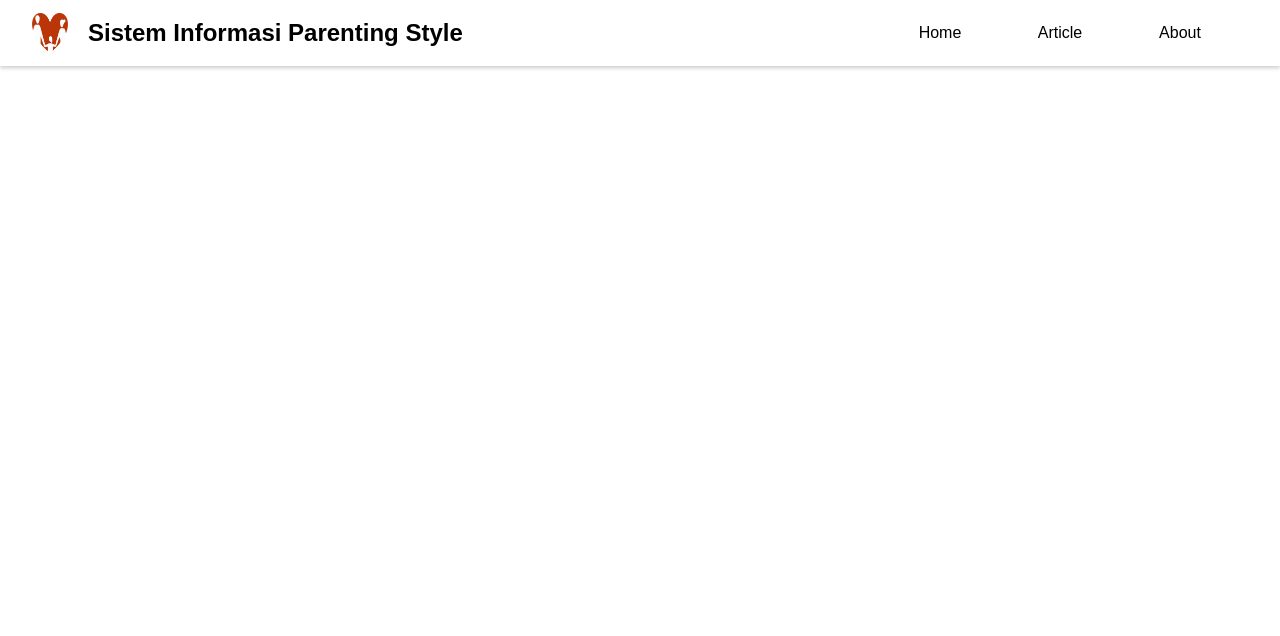
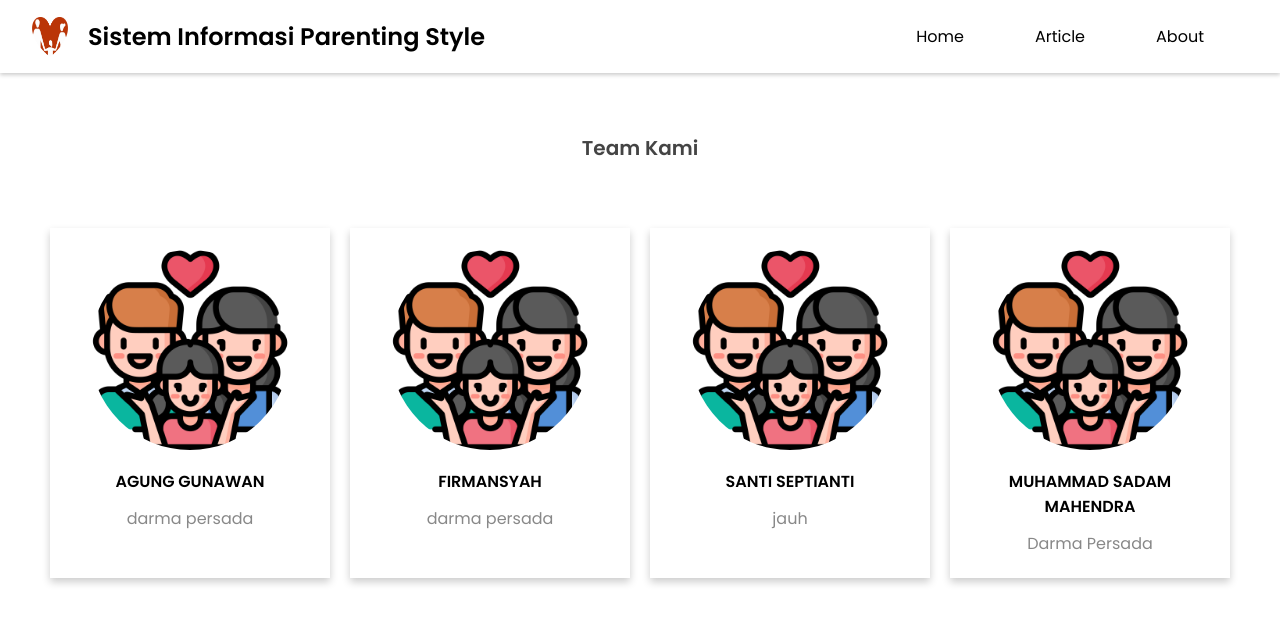
Before and after one commit to insomniagung/smileapps, a React app: page /about in a window 1280 px wide. Built offline with nearby package versions, Linux system fonts and the light colour scheme.

Commit message:
menambahkan about us

```diff
--- a/public/index.html
+++ b/public/index.html
@@ -9,6 +9,10 @@
       content="Web site created using create-react-app"
     />
     <link rel="icon" href="./icons/logolove2pub.png" />
+    <link
+      href="https://fonts.googleapis.com/css2?family=Poppins:wght@300;400;600&display=swap"
+      rel="stylesheet"
+    />
 
     <title>SmileApp</title>
   </head>
--- a/src/index.js
+++ b/src/index.js
@@ -9,6 +9,7 @@ import "./styles/style.css";
 import "./styles/homepage.css";
 import "./styles/responsive.css";
 import "./styles/articlePage.css";
+import "./styles/aboutPage.css";
 
 const root = createRoot(document.getElementById("root"));
 
--- /dev/null
+++ b/src/styles/aboutPage.css
@@ -0,0 +1,53 @@
+.about-page {
+  text-align: center;
+  /* background: #f5f5f5; */
+}
+
+.about-page__header {
+  padding-top: 50px;
+  color: #444;
+  font-size: 20px;
+  margin: auto;
+  line-height: 50px;
+}
+
+.abouts-list {
+  max-width: 1200px;
+  margin: auto;
+  padding: 45px 0;
+  display: grid;
+  justify-content: center;
+}
+
+.about-item {
+  margin: 10px;
+  padding: 22px;
+  cursor: pointer;
+  transition: 0.3s;
+  box-shadow: 0 4px 8px 0 rgb(0 0 0 / 20%);
+}
+
+.about-item:hover {
+  background: #ddd;
+}
+
+.about-item__image {
+  width: 200px;
+  height: 200px;
+  border-radius: 100%;
+}
+.about-item__name {
+  padding: 12px;
+  font-size: 16px;
+  font-weight: bold;
+  text-transform: uppercase;
+}
+
+.about-item__collage {
+  color: #888;
+}
+
+.about-item__body {
+  margin: 20px 0;
+  /* color: #4e4e4e; */
+}
--- a/src/styles/articlePage.css
+++ b/src/styles/articlePage.css
@@ -12,16 +12,26 @@
 }
 
 .articles-list {
+  max-width: 1200px;
+  margin: auto;
+  padding: 45px 0;
   display: grid;
-  gap: 16px;
-  margin: 32px 0;
+  justify-content: center;
+  gap: 40px;
 }
 
 .article-item {
+  /* margin: 10px; */
+  padding: 10px;
   width: 100%;
   box-shadow: 0 4px 8px 0 rgb(0 0 0 / 20%);
   border-radius: 8px;
   overflow: hidden;
+  transition: 0.3s;
+}
+
+.article-item:hover {
+  background: #ddd;
 }
 
 .article-item__content {
@@ -35,7 +45,8 @@
 .artilce-item__image {
   margin: 0 auto;
   display: block;
-  width: 50%;
+  height: 200px;
+  width: 200px;
 }
 
 .article-item__title {
@@ -43,6 +54,7 @@
 }
 
 .article-item__body {
+  margin: 20px 0;
   overflow: hidden;
   text-overflow: ellipsis;
   display: -webkit-box;
--- a/src/styles/responsive.css
+++ b/src/styles/responsive.css
@@ -29,7 +29,10 @@
   }
 
   .articles-list {
-    grid-template-columns: 1fr 1fr;
+    grid-template-columns: repeat(2, 1fr);
+  }
+  .abouts-list {
+    grid-template-columns: repeat(2, 1fr);
   }
 }
 
@@ -43,4 +46,14 @@
   .articles-list {
     grid-template-columns: repeat(3, 1fr);
   }
+
+  .abouts-list {
+    grid-template-columns: repeat(3, 1fr);
+  }
 }
+
+@media screen and (min-width: 1200px) {
+  .abouts-list {
+    grid-template-columns: repeat(4, 1fr);
+  }
+}
--- a/src/styles/style.css
+++ b/src/styles/style.css
@@ -1,3 +1,6 @@
+/* font */
+/* @import url("https://fonts.googleapis.com/css2?family=Poppins&display=swap"); */
+
 * {
   padding: 0;
   margin: 0;
--- /dev/null
+++ b/src/utils/data-about.js
@@ -0,0 +1,32 @@
+let about = [
+  {
+    id: "about-1",
+    name: "Agung Gunawan",
+    collage: "darma persada",
+    body: "Lorem ipsum dolor sit amet consectetur adipisicing elit. Qui doloribus iure alias harum. Vitae necessitatibus laborum commodi ullam soluta vel, quidem praesentium, non exercitationem fugiat aliquid ipsa. Ullam, tenetur dolores.",
+  },
+  {
+    id: "about-2",
+    name: "Firmansyah",
+    collage: "darma persada",
+    body: "Lorem ipsum dolor sit amet consectetur adipisicing elit. Qui doloribus iure alias harum. Vitae necessitatibus laborum commodi ullam soluta vel, quidem praesentium, non exercitationem fugiat aliquid ipsa. Ullam, tenetur dolores.",
+  },
+  {
+    id: "about-3",
+    name: "Santi Septianti",
+    collage: "jauh",
+    body: "Lorem ipsum dolor sit amet consectetur adipisicing elit. Qui doloribus iure alias harum. Vitae necessitatibus laborum commodi ullam soluta vel, quidem praesentium, non exercitationem fugiat aliquid ipsa. Ullam, tenetur dolores.",
+  },
+  {
+    id: "about-4",
+    name: "Muhammad Sadam Mahendra",
+    collage: "Darma Persada",
+    body: "Lorem ipsum dolor sit amet consectetur adipisicing elit. Qui doloribus iure alias harum. Vitae necessitatibus laborum commodi ullam soluta vel, quidem praesentium, non exercitationem fugiat aliquid ipsa. Ullam, tenetur dolores.",
+  },
+];
+
+function getAllAbout() {
+  return about;
+}
+
+export { getAllAbout };
--- a/src/views/ContentApp.js
+++ b/src/views/ContentApp.js
@@ -2,21 +2,22 @@ import { Link, Route, Routes } from "react-router-dom";
 import HomePages from "./pages/HomePage";
 import logoLove from "../image/logolove2.png";
 import ArticlePage from "./pages/ArticlePage";
+import AboutPage from "./pages/AboutPage";
 
 function ContentApp() {
   return (
     <div className="app-container">
       <header className="app-bar">
-        <div class="app-bar__menu">
+        <div className="app-bar__menu">
           <button id="hamburgerButton">☰</button>
         </div>
-        <div class="app-bar__brand">
+        <div className="app-bar__brand">
           <Link to="/" className="logo">
             <img src={logoLove} alt="logo" className="logo__image" />
             <h1>Sistem Informasi Parenting Style</h1>
           </Link>
         </div>
-        <nav id="navigationDrawer" class="app-bar__navigation">
+        <nav id="navigationDrawer" className="app-bar__navigation">
           <ul>
             <li>
               <Link to="/">Home</Link>
@@ -25,7 +26,7 @@ function ContentApp() {
               <Link to="/article">Article</Link>
             </li>
             <li>
-              <Link to="#">About</Link>
+              <Link to="/about">About</Link>
             </li>
           </ul>
         </nav>
@@ -34,6 +35,7 @@ function ContentApp() {
         <Routes>
           <Route path="/" element={<HomePages />} />
           <Route path="/article" element={<ArticlePage />} />
+          <Route path="/about" element={<AboutPage />} />
         </Routes>
       </main>
     </div>
--- /dev/null
+++ b/src/views/component/AboutItem.js
@@ -0,0 +1,14 @@
+import img from "../../image/logo.png";
+
+function AboutItem({ name, collage, body }) {
+  return (
+    <section className="about-item">
+      <img className="about-item__image" src={img} alt="" />
+      <h3 className="about-item__name">{name}</h3>
+      <p className="about-item__collage">{collage}</p>
+      {/* <p className="about-item__body">{body}</p> */}
+    </section>
+  );
+}
+
+export default AboutItem;
--- /dev/null
+++ b/src/views/component/AboutList.js
@@ -0,0 +1,13 @@
+import AboutItem from "./AboutItem";
+
+function AboutList({ abouts }) {
+  return (
+    <section className="abouts-list">
+      {abouts.map((about) => (
+        <AboutItem key={about.id} {...about} />
+      ))}
+    </section>
+  );
+}
+
+export default AboutList;
--- /dev/null
+++ b/src/views/pages/AboutPage.js
@@ -0,0 +1,16 @@
+import React from "react";
+import { getAllAbout } from "../../utils/data-about";
+import AboutList from "../component/AboutList";
+
+function AboutPage() {
+  const [abouts] = React.useState(() => getAllAbout());
+
+  return (
+    <section className="about-page">
+      <h2 className="about-page__header">Team Kami</h2>
+      <AboutList abouts={abouts} />
+    </section>
+  );
+}
+
+export default AboutPage;
--- a/src/views/pages/ArticlePage.js
+++ b/src/views/pages/ArticlePage.js
@@ -1,5 +1,5 @@
 import { useState } from "react";
-import { getAllArticle } from "../../utils/data";
+import { getAllArticle } from "../../utils/data-local";
 import ArticleList from "../component/ArticleList";
 
 function ArticlePage() {
```
Also changed, not shown: src/utils/data-local.js (renamed from src/utils/data.js).
